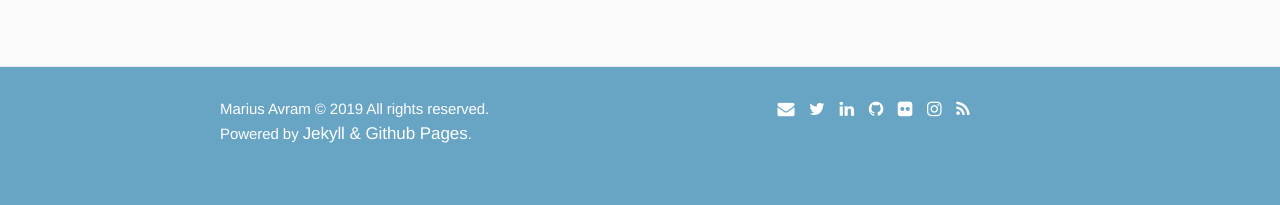
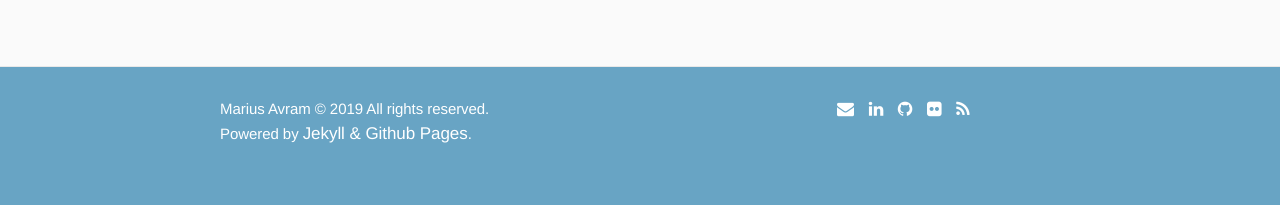
Before and after one commit to mariusavram91/mariusavram, a Jekyll site: the page built from index.html, in a window 1280 px wide. Shown: the part 1012-1217 px from the top of the page. Built offline with Jekyll 4.4.1, drawn with Linux system fonts in a browser that asks for light colours; nearby versions of some CDN libraries.

Commit message:
Remove Twitter and Instagram from the footer

```diff
--- a/_includes/footer.html
+++ b/_includes/footer.html
@@ -18,11 +18,6 @@
             </a>
           </li>
 	  <li>
-            <a title="Follow me on Twitter" target="_blank" href="https://twitter.com/@MariusAvram91">
-              <i class="fa fa-twitter"></i>
-            </a>
-          </li>
-	  <li>
             <a title="Connect with me on Linkedin" target="_blank" href="http://ie.linkedin.com/in/mariusavram91">
               <i class="fa fa-linkedin"></i>
             </a>
@@ -35,11 +30,6 @@
 	  <li>
             <a title="See my photography on Flickr" target="_blank" href="https://www.flickr.com/photos/mariusavram">
               <i class="fa fa-flickr"></i>
-            </a>
-          </li>
-	  <li>
-            <a title="Follow me on Instagram" target="_blank" href="https://instagram.com/mariusavram91/">
-              <i class="fa fa-instagram"></i>
             </a>
           </li>
           <li>
```
